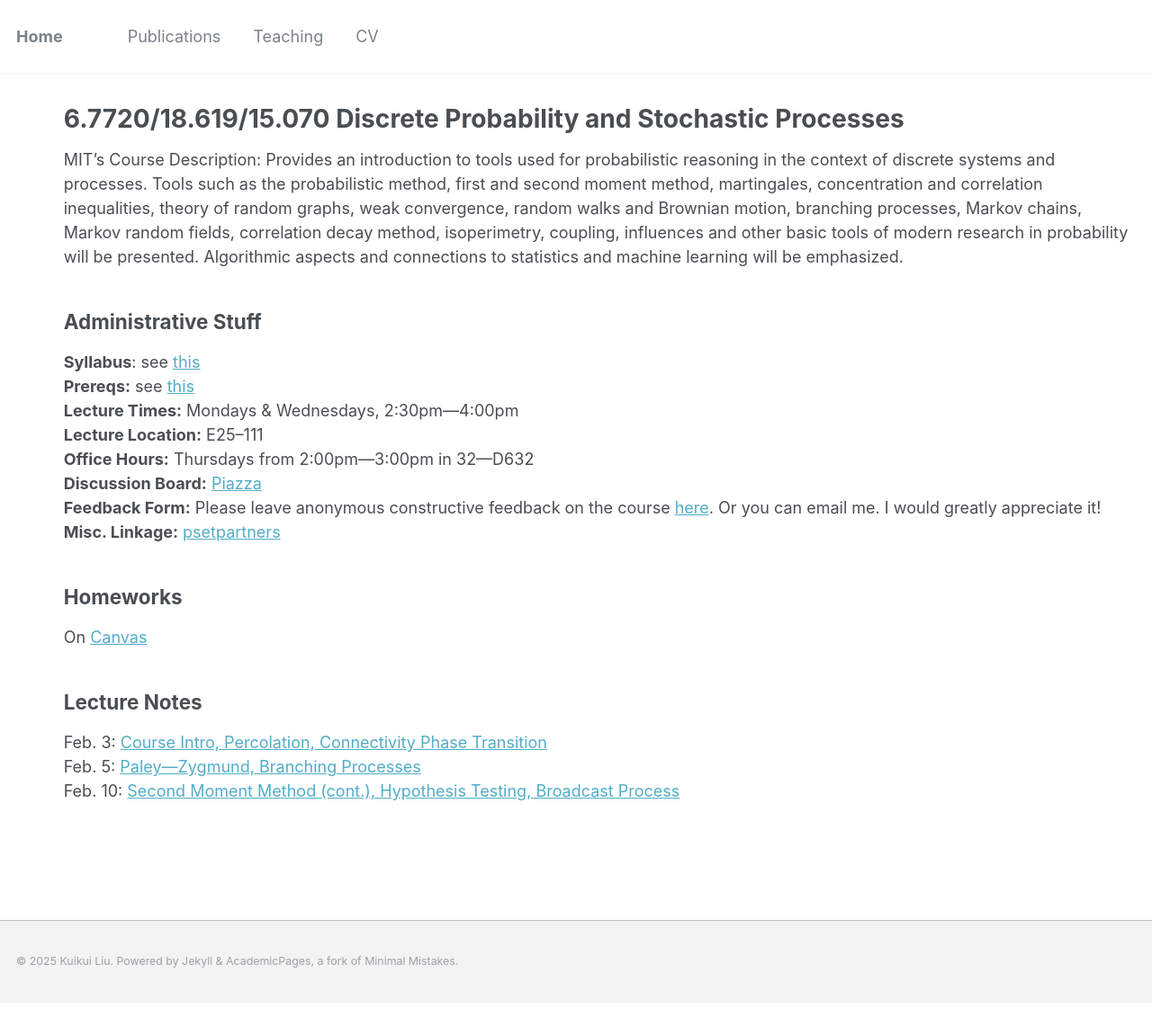
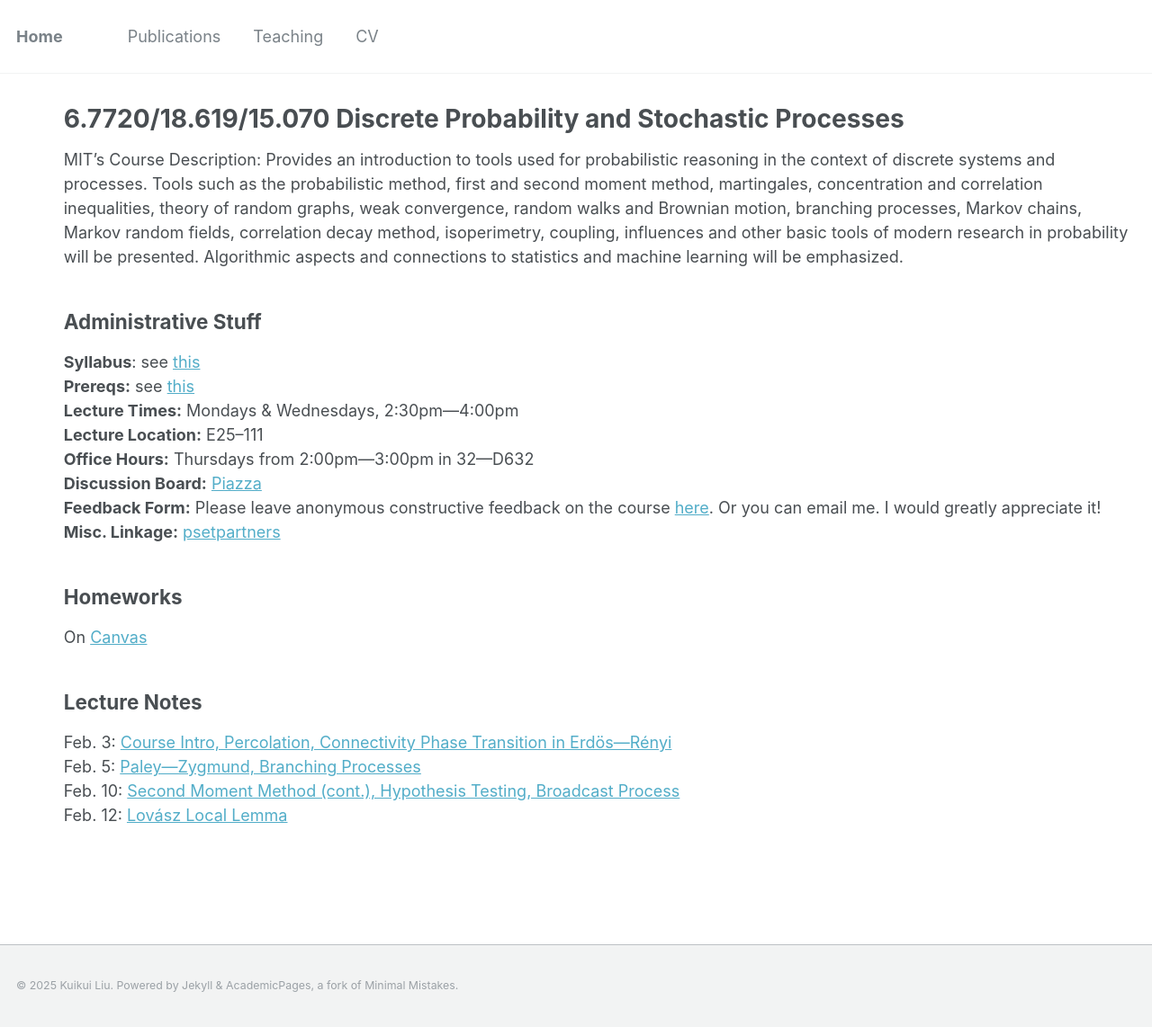
Before and after one commit to kuikuiliu/kuikuiliu.github.io, a Jekyll site: the page built from _teaching/sp2025-discrete-prob.md, in a window 1280 px wide. Shown: the whole page at 90% size. Built offline with Jekyll 4.4.1, drawn with Linux system fonts in a browser that asks for light colours; before the commit the page ends 1115 px from its top, so only the background shows below that.

Commit message:
lec4 link

```diff
--- a/_teaching/sp2025-discrete-prob.md
+++ b/_teaching/sp2025-discrete-prob.md
@@ -28,6 +28,7 @@ MIT's Course Description: Provides an introduction to tools used for probabilist
 On [Canvas](https://canvas.mit.edu/courses/31861) <br />
 
 ## Lecture Notes
-Feb. 3: [Course Intro, Percolation, Connectivity Phase Transition](/files/sp2025/67720-sp2025-lec1.pdf) <br />
+Feb. 3: [Course Intro, Percolation, Connectivity Phase Transition in Erd&ouml;s&mdash;R&eacute;nyi](/files/sp2025/67720-sp2025-lec1.pdf) <br />
 Feb. 5: [Paley&mdash;Zygmund, Branching Processes](/files/sp2025/67720-sp2025-lec2.pdf) <br />
 Feb. 10: [Second Moment Method (cont.), Hypothesis Testing, Broadcast Process](/files/sp2025/67720-sp2025-lec3.pdf) <br />
+Feb. 12: [Lov&aacute;sz Local Lemma](files/sp2025/67720-sp2025-lec4.pdf) <br />
```
Also changed, not shown: 5 other files.
